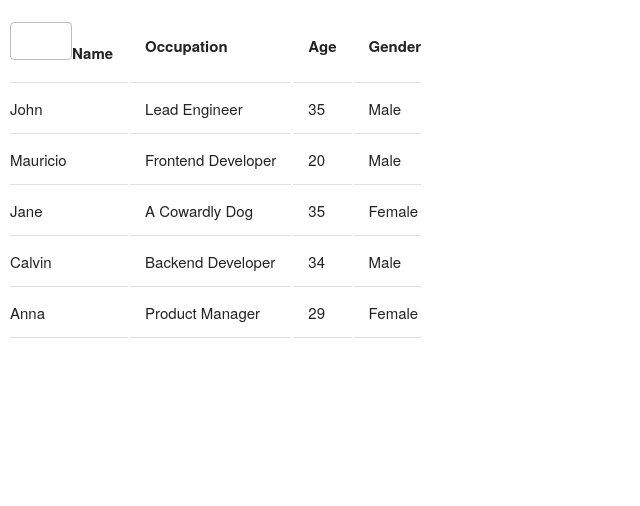
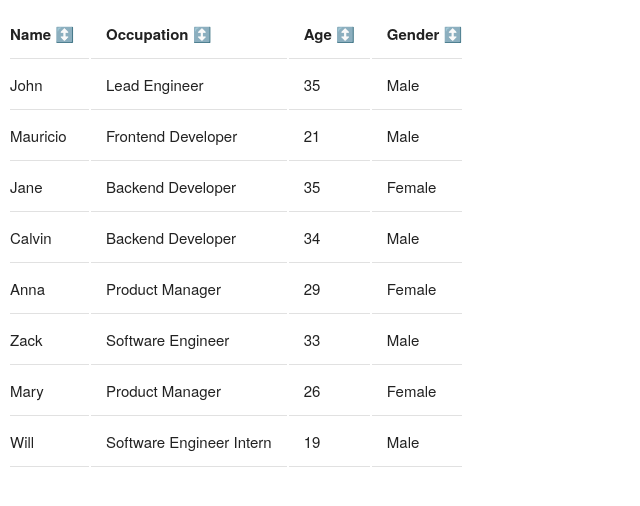
Before and after one commit to mgonza63/employee-directory, a React (Create React App) app: page / in a window 1280 px wide. Shown: the top 506 px of the page, without its empty margins (0-640 px from the left). Built offline with nearby package versions, Linux system fonts and the light colour scheme.

Commit message:
added all sort methods to the table categories

```diff
--- a/src/components/EmployeeTable/index.js
+++ b/src/components/EmployeeTable/index.js
@@ -5,12 +5,10 @@ export default function EmployeeTable(props) {
         <table>
             <thead>
                 <tr>
-                    <th>
-                        <button onClick={() => props.sortBy('name')}></button>
-                        Name</th>
-                    <th>Occupation</th>
-                    <th>Age</th>
-                    <th>Gender</th>
+                    <th onClick={() => props.sortBy('name')}>Name ↕️</th>
+                    <th onClick={() => props.sortBy('occupation')}>Occupation ↕️</th>
+                    <th onClick={() => props.sortBy('age')}>Age ↕️</th>
+                    <th onClick={() => props.sortBy('gender')}>Gender ↕️</th>
                 </tr>
             </thead>
             <tbody>
--- a/src/employees.json
+++ b/src/employees.json
@@ -10,28 +10,49 @@
       "id": 2,
       "name": "Mauricio",
       "occupation": "Frontend Developer",
-      "age": "20",
+      "age": "21",
       "gender": "Male"
     },
     {
-      "id": 5,
+      "id": 3,
       "name": "Jane",
-      "occupation": "A Cowardly Dog",
+      "occupation": "Backend Developer",
       "age": "35",
       "gender": "Female"
     },
     {
-      "id": 3,
+      "id": 4,
       "name": "Calvin",
       "occupation": "Backend Developer",
       "age": "34",
       "gender": "Male"
     },
     {
-      "id": 4,
+      "id": 5,
       "name": "Anna",
       "occupation": "Product Manager",
       "age": "29",
       "gender": "Female"
+    },
+    {
+      "id": 6,
+      "name": "Zack",
+      "occupation": "Software Engineer",
+      "age": "33",
+      "gender": "Male"
+    },
+    {
+      "id": 7,
+      "name": "Mary",
+      "occupation": "Product Manager",
+      "age": "26",
+      "gender": "Female"
+    },
+    {
+      "id": 8,
+      "name": "Will",
+      "occupation": "Software Engineer Intern",
+      "age": "19",
+      "gender": "Male"
     }
 ]
```
